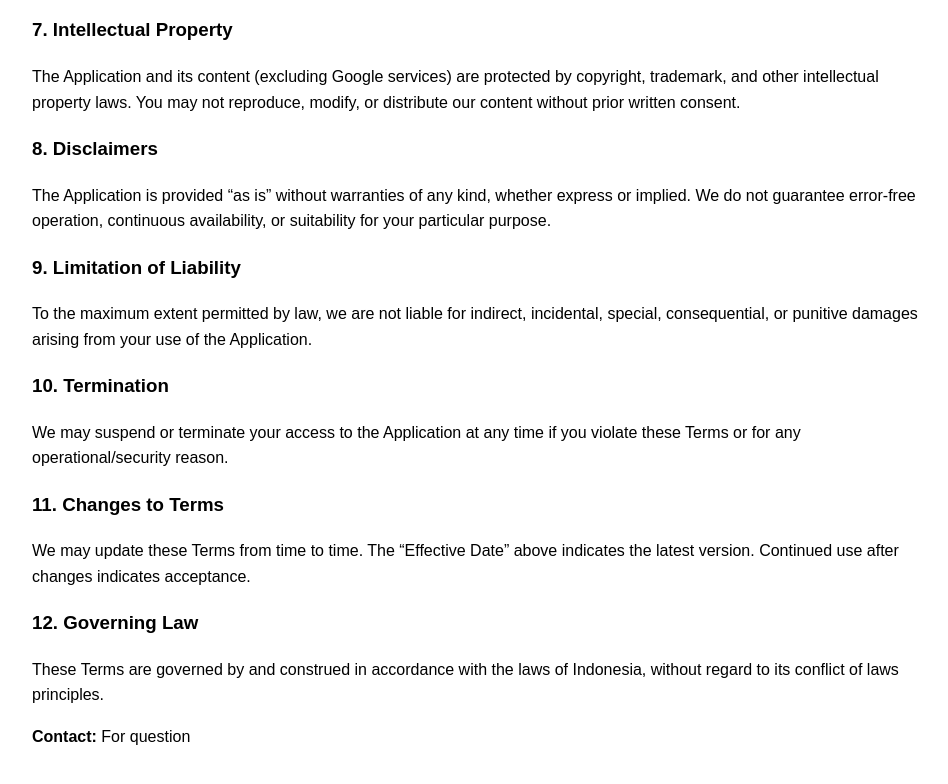
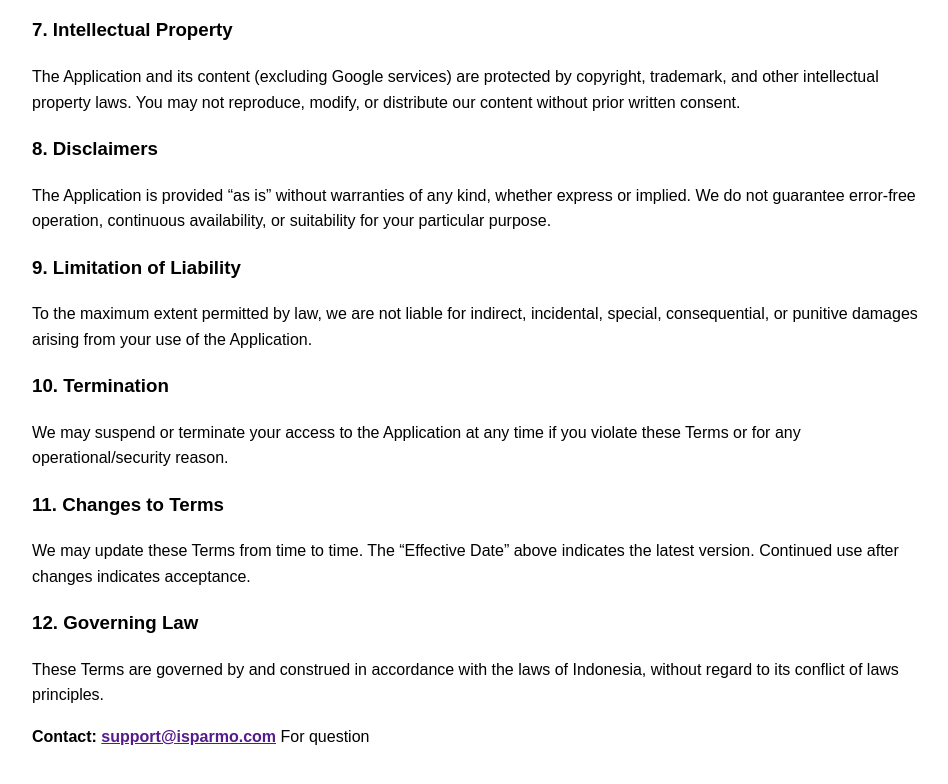
Before and after one commit to masisparmo/asistenpintar, a plain HTML site: page terms.html in a window 1280 px wide. Shown: the part 945-1729 px from the top of the page, without its empty margins (158-1106 px from the left). Drawn offline with Linux system fonts and the light colour scheme.

Commit message:
Update terms.html

```diff
--- a/terms.html
+++ b/terms.html
@@ -77,4 +77,4 @@
         <h3>12. Governing Law</h3>
         <p>These Terms are governed by and construed in accordance with the laws of Indonesia, without regard to its conflict of laws principles.</p>
 
-        <p><strong>Contact:</strong> For question
+        <p><strong>Contact: <a href=""mailto:support@isparmo.com>support@isparmo.com</a></strong> For question
```
